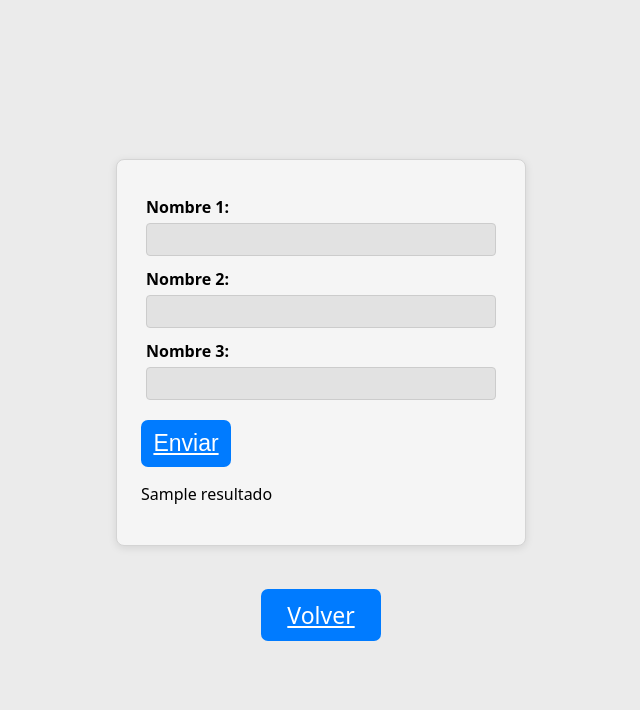
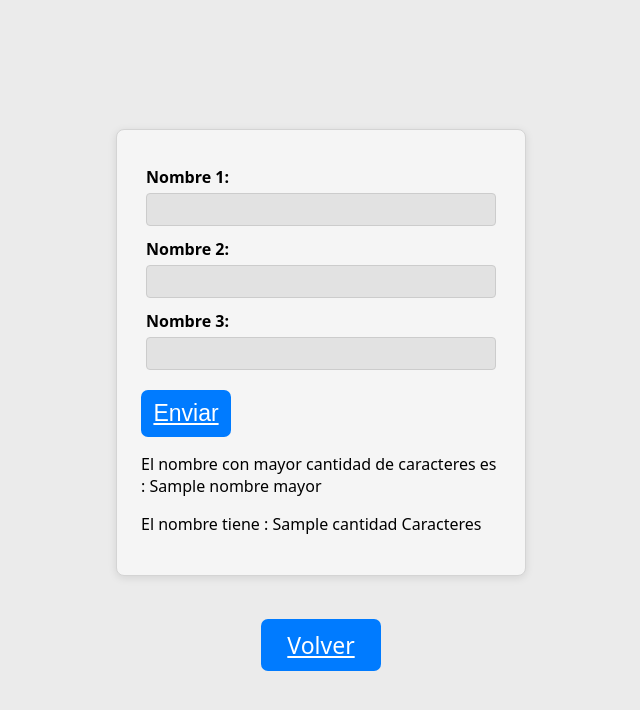
Before and after one commit to Static0Z/Evaluacion3, a Flask app: template templates/ejercicio2.html in a window 1280 px wide. Shown: the top 710 px of the page, without its empty margins (319-959 px from the left). Run offline with Flask 3, Linux system fonts and the light colour scheme; the template is opened without the code that fills it: most values are stand-ins (such as "Sample title", 1, 10 or a date in 2020).

Commit message:
logica de app.py y arreglo de URL

```diff
--- a/app.py
+++ b/app.py
@@ -1,11 +1,16 @@
 from flask import Flask, render_template,request
+
 app = Flask(__name__)
+
+
 @app.route('/')
 def index():
     return render_template('index.html')
 def ejercicio1():
     return render_template('ejercicio1.html')
+
 @app.route('/ejercicio1', methods=['GET', 'POST'])
+
 def ejercicio1():
     promedio = None
     estado = None
@@ -26,9 +31,28 @@ def ejercicio1():
     return render_template('ejercicio1.html', promedio=promedio, estado=estado)
 
 
-@app.route('/ejercicio2')
+@app.route("/ejercicio2", methods=["GET", "POST"])
+
 def ejercicio2():
-    return render_template('ejercicio2.html')
+    nombre_mayor = None
+    cantidad = None
+
+
+    if request.method == "POST":
+        nombre1 = request.form["nombre1"].strip()
+        nombre2 = request.form["nombre2"].strip()
+        nombre3 = request.form["nombre3"].strip()
+
+        nombres = [nombre1, nombre2, nombre3]
+        nombre_mayor = max(nombres, key=len)
+        cantidad = len(nombre_mayor)
+
+
+    return render_template(
+        "ejercicio2.html",
+        nombre_mayor=nombre_mayor,
+        cantidad=cantidad
+    )
 
 
 if __name__ == '__main__':
--- a/templates/ejercicio1.html
+++ b/templates/ejercicio1.html
@@ -4,7 +4,7 @@
   <meta charset="UTF-8">
   <meta name="viewport" content="width=device-width, initial-scale=1.0">
  <title>Formulario de Notas</title>
-  <link rel="stylesheet" href="{{ url_for('static', filename='styles.css') }}">
+  <link rel="stylesheet" href="/static/styles.css">
 </head>
 <body>
 
@@ -44,7 +44,7 @@
     {% endif %}
   </div>
 <footer>
-    <a href="{{ url_for('index') }}" class="boton">Volver</a>
+    <a href="/" class="boton">Volver</a>
   </footer>
 </body>
 </html>
--- a/templates/ejercicio2.html
+++ b/templates/ejercicio2.html
@@ -4,7 +4,7 @@
   <meta charset="UTF-8">
   <meta name="viewport" content="width=device-width, initial-scale=1.0">
  <title>Formulario de Notas</title>
-  <link rel="stylesheet" href="{{ url_for('static', filename='styles.css') }}">
+  <link rel="stylesheet" href="/static/styles.css">
 </head>
 <body>
 
@@ -26,13 +26,14 @@
 
     <button type="submit" class="boton">Enviar</button>
 
-    {% if resultado %}
-      <p>{{ resultado }}</p>
+  {% if nombre_mayor %}
+      <p>El nombre con mayor cantidad de caracteres es : {{ nombre_mayor }}</p>
+      <p>El nombre tiene : {{ cantidad }} Caracteres</p>
     {% endif %}
   </form>
 
   <footer>
-    <a href="{{ url_for('index') }}"class="boton">Volver</a>
+    <a href="/" class="boton">Volver</a>
   </footer>
 
 </body>
--- a/templates/index.html
+++ b/templates/index.html
@@ -4,12 +4,12 @@
   <meta charset="UTF-8">
   <meta name="viewport" content="width=device-width, initial-scale=1.0">
   <title>Actividad - Flask</title>
-  <link rel="stylesheet" href="{{ url_for('static', filename='styles.css') }}">
+  <link rel="stylesheet" href="/static/styles.css">
 </head>
 <body>
 
-  <a href="{{ url_for('ejercicio1') }}" class="boton">Ejercicio 1</a>
-  <a href="{{ url_for('ejercicio2') }}" class="boton">Ejercicio 2</a>
+  <a href="/ejercicio1" class="boton">Ejercicio 1</a>
+  <a href="/ejercicio2" class="boton">Ejercicio 2</a>
 
 </body>
 </html>
```
